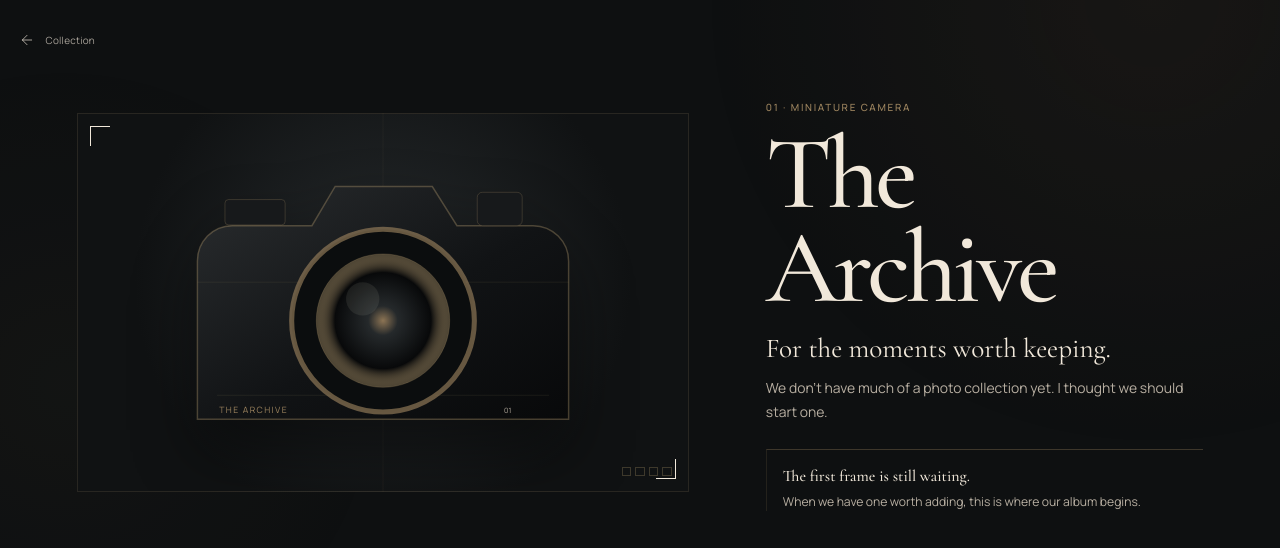
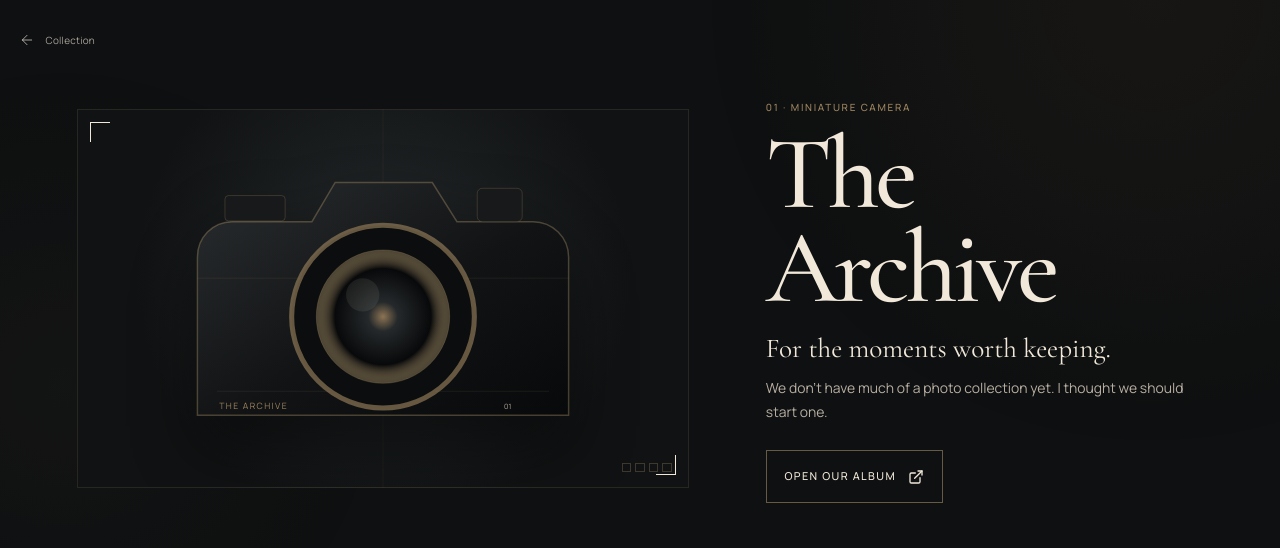
Before and after one commit to JagjotB/site, a Next.js app: page /collection/the-archive in a window 1280 px wide. Shown: the top 548 px of the page. Built offline with nearby package versions, Linux system fonts and the light colour scheme.

Commit message:
Connect the camera artifact to our photo album

```diff
--- a/src/content/assets.ts
+++ b/src/content/assets.ts
@@ -1,5 +1,5 @@
 export type ExperienceAssets = {
-  /** Public Google Photos shared-album URL. Leave undefined until the album exists. */
+  /** Public shared photo-folder URL. Confirm it opens while signed out. */
   sharedAlbumUrl?: string;
   voiceRecording?: string;
   voiceTranscript?: string;
@@ -9,7 +9,7 @@ export type ExperienceAssets = {
 
 /** Undefined entries activate recipient-safe, intentional fallback states. */
 export const assets: ExperienceAssets = {
-  sharedAlbumUrl: undefined,
+  sharedAlbumUrl: "https://drive.google.com/drive/folders/1kcw2uINgindiSE0dr1f_kh4-2vthldg3?usp=drive_link",
   voiceRecording: "/media/voice/private-recording.m4a",
   voiceTranscript: undefined,
   voiceWaveform: [15, 77, 55, 65, 71, 55, 57, 56, 49, 72, 65, 64, 100, 56, 51, 45, 52, 57, 61, 76, 54, 61, 53, 71, 64, 55, 73, 54, 74, 68, 31, 65, 31, 53, 48, 69, 82, 58, 51, 72, 53, 81, 63, 52, 60, 50, 74, 62, 52, 48, 57, 66, 97, 64, 89, 76, 62, 53, 68, 57, 48, 36, 71, 31],
```
Also changed, not shown: 2 other files (tests, documents, lock files or other folders).
